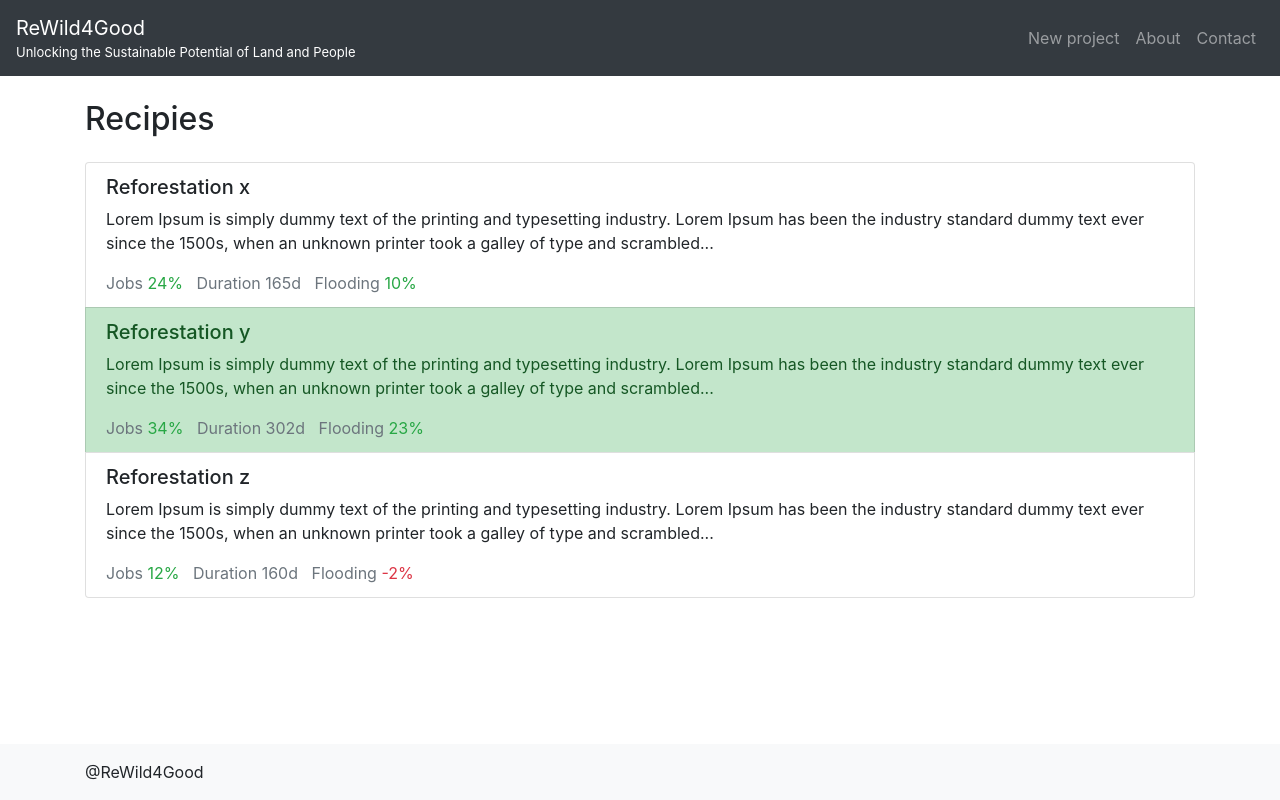
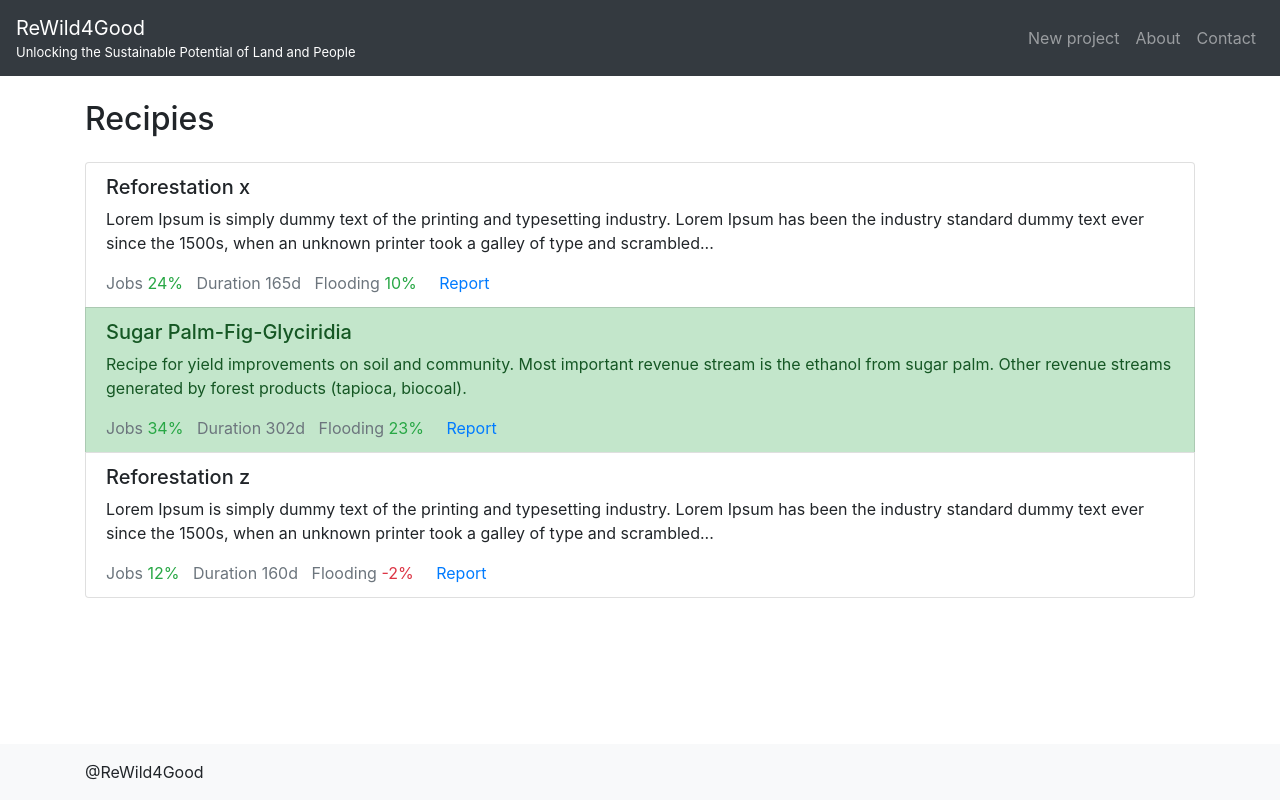
Before and after one commit to odysseyhack/rewild4good, a React (Create React App) app: page /recipies in a window 1280 px wide. Built offline with nearby package versions, Linux system fonts and the light colour scheme.

Commit message:
udpate text and add link to the report

```diff
--- a/src/containers/Recipies.js
+++ b/src/containers/Recipies.js
@@ -1,9 +1,11 @@
 import React, { Component } from 'react';
+import styled from 'styled-components';
 import qs from 'qs';
 import classnames from 'classnames';
+import { Link, Route } from 'react-router-dom';
 import {
   ListGroup,
-  ListGroupItem,
+  ListGroupItem as _ListGroupItem,
   ListGroupItemHeading,
   ListGroupItemText
 } from 'reactstrap';
@@ -13,15 +15,15 @@ const data = [
     name: 'Reforestation x',
     description:
       'Lorem Ipsum is simply dummy text of the printing and typesetting industry. Lorem Ipsum has been the industry standard dummy text ever since the 1500s, when an unknown printer took a galley of type and scrambled...',
-    verified: true,
+    verified: false,
     increase_jobs: '24%',
     decreases_flooding: '10%',
     duration: '165d'
   },
   {
-    name: 'Reforestation y',
+    name: 'Sugar Palm-Fig-Glyciridia',
     description:
-      'Lorem Ipsum is simply dummy text of the printing and typesetting industry. Lorem Ipsum has been the industry standard dummy text ever since the 1500s, when an unknown printer took a galley of type and scrambled...',
+      'Recipe for yield improvements on soil and community. Most important revenue stream is the ethanol from sugar palm. Other revenue streams generated by forest products (tapioca, biocoal).',
     verified: true,
     increase_jobs: '34%',
     decreases_flooding: '23%',
@@ -66,7 +68,12 @@ export default class Recipies extends Component {
         </div>
         <ListGroup>
           {data.map((item, index) => (
-            <ListGroupItem key={index} color={item.optimal && 'success'}>
+            <Route
+              key={index}
+              render={({ history }) => (
+                <ListGroupItem
+                  color={item.optimal && 'success'}
+                  onClick={() => history.push('/report')}>
                   <ListGroupItemHeading>{item.name}</ListGroupItemHeading>
                   <ListGroupItemText>{item.description}</ListGroupItemText>
                   <div className="text-muted">
@@ -87,11 +94,22 @@ export default class Recipies extends Component {
                       })}>
                       {item.decreases_flooding}
                     </span>
+                    &nbsp;&nbsp;&nbsp;&nbsp;&nbsp;
+                    <Link to="/report">Report</Link>
                   </div>
                 </ListGroupItem>
+              )}
+            />
           ))}
         </ListGroup>
       </div>
     );
   }
 }
+
+const ListGroupItem = styled(_ListGroupItem)`
+  &:hover:not(.list-group-item-success) {
+    background: #eee;
+  }
+  cursor: pointer;
+`;
--- a/src/containers/Report.js
+++ b/src/containers/Report.js
@@ -1,45 +1,56 @@
 import React, { Component } from 'react';
-import qs from 'qs';
-import classnames from 'classnames';
-import {
-  Table,
-} from 'reactstrap';
-
-const data = [
-];
+import { Table } from 'reactstrap';
 
 export default class Report extends Component {
-  state = {
-    tooltips: {}
-  };
-
   render() {
-    const query = qs.parse(window.location.search.slice(1));
-    const entered = Object.keys(query)
-      .map(k => `${k} ${query[k]}`)
-      .join(' ');
     return (
       <div className="container my-4">
         <h2 className="mb-4">Recipe Report</h2>
-        <br/>
+        <br />
         <h4>Planting pattern</h4>
         <img src="/img/planting_pattern.png" />
         <Table size="sm" striped>
           <tbody>
-              <tr><td>E</td><td>Arenga Pinnata</td></tr>
-              <tr><td>V</td><td>Glycindria</td></tr>
-              <tr><td>I</td><td>Ficus</td></tr>
-              <tr><td>T</td><td>Fern</td></tr>
+            <tr>
+              <td>E</td>
+              <td>Arenga Pinnata</td>
+            </tr>
+            <tr>
+              <td>V</td>
+              <td>Glycindria</td>
+            </tr>
+            <tr>
+              <td>I</td>
+              <td>Ficus</td>
+            </tr>
+            <tr>
+              <td>T</td>
+              <td>Fern</td>
+            </tr>
           </tbody>
         </Table>
-        <br/><br/><br/>
+        <br />
+        <br />
+        <br />
         <h4>Budget breakdown</h4>
         <Table size="sm" striped>
           <tbody>
-            <tr><td>Workforce</td><td>2.000 USD</td></tr>
-            <tr><td>Seedlings</td><td>1.000 USD</td></tr>
-            <tr><td>Fertilizer</td><td>500 USD</td></tr>
-            <tr><td>Transport</td><td>300 USD</td></tr>
+            <tr>
+              <td>Workforce</td>
+              <td>2.000 USD</td>
+            </tr>
+            <tr>
+              <td>Seedlings</td>
+              <td>1.000 USD</td>
+            </tr>
+            <tr>
+              <td>Fertilizer</td>
+              <td>500 USD</td>
+            </tr>
+            <tr>
+              <td>Transport</td>
+              <td>300 USD</td>
+            </tr>
           </tbody>
         </Table>
       </div>
```
Lines whose indentation alone changed are shown as unchanged.
